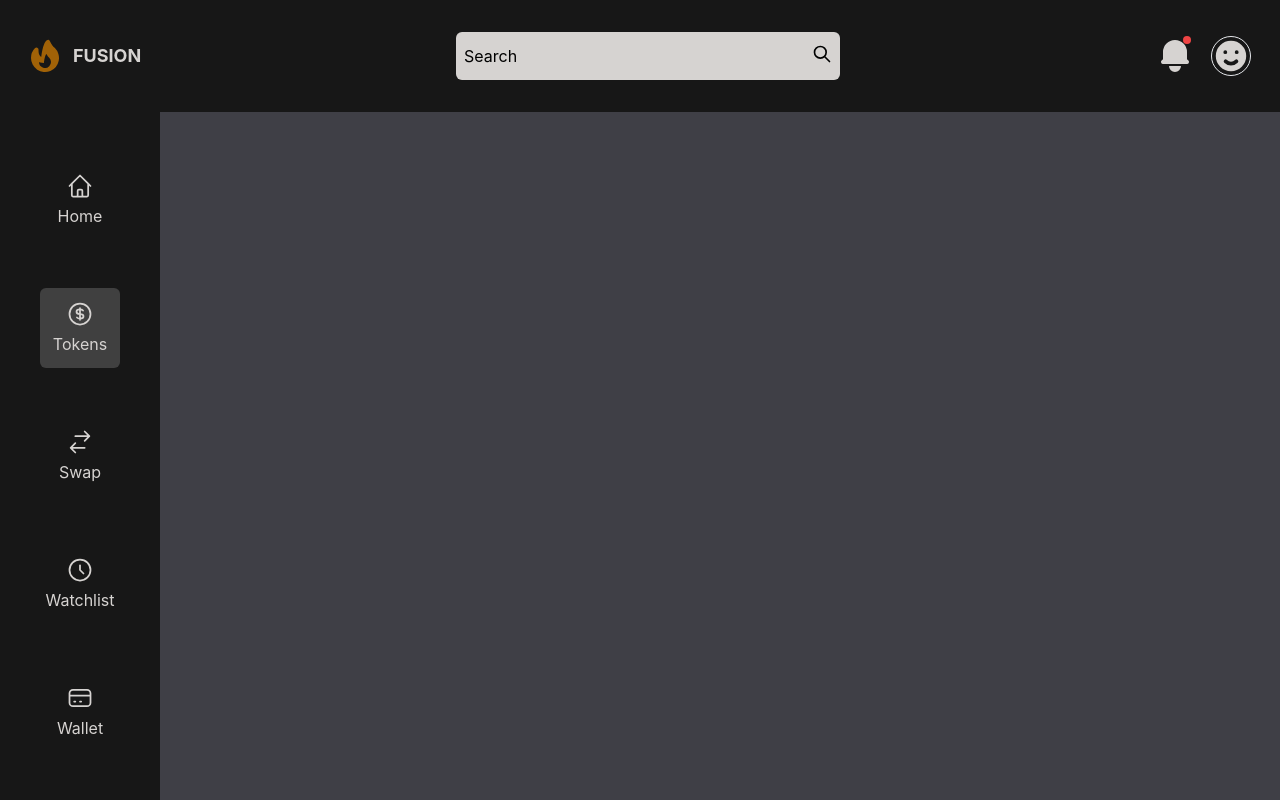
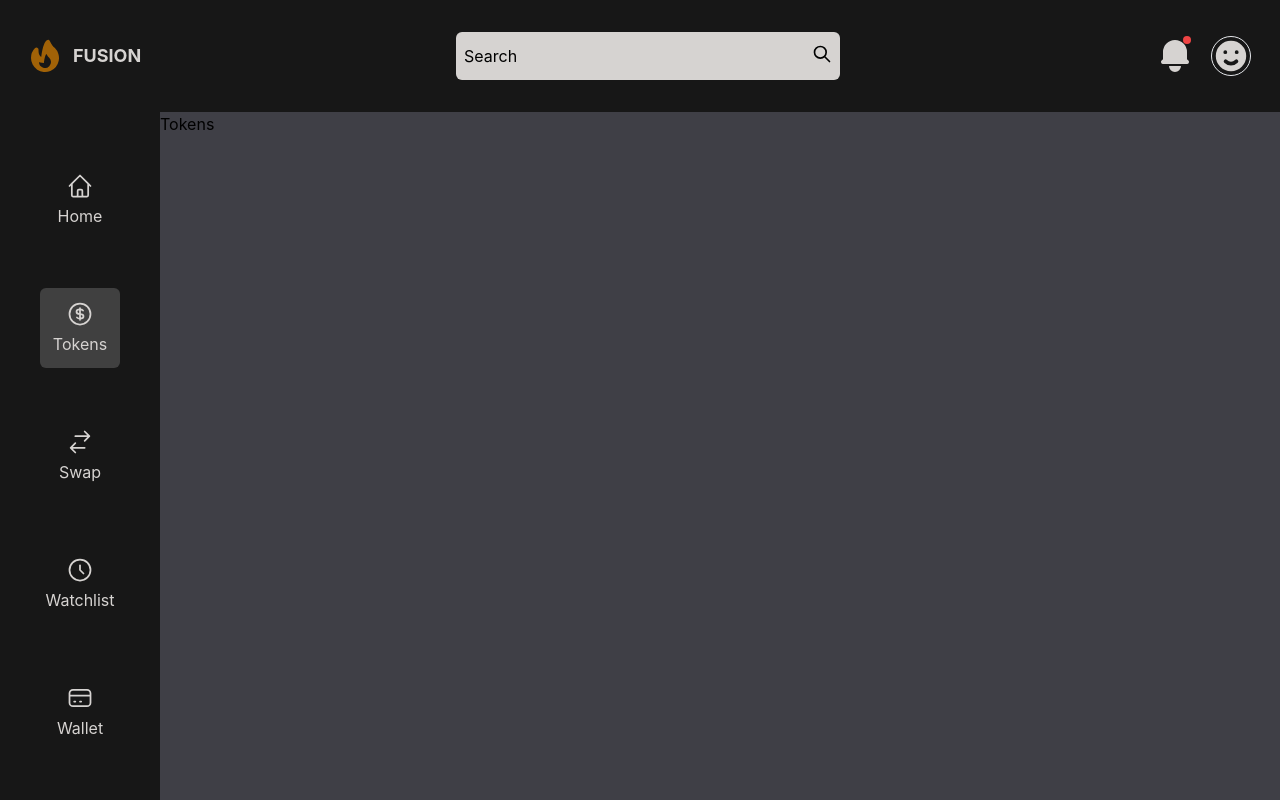
Before and after one commit to cajr11/fusion-cryptoapp-reactjs, a React (Create React App) app: page /tokens in a window 1280 px wide. Built offline with nearby package versions, Linux system fonts and the light colour scheme; no server answers.

Commit message:
loading spinner on top 10

```diff
--- a/package.json
+++ b/package.json
@@ -12,6 +12,7 @@
     "react-chartjs-2": "^4.0.1",
     "react-dom": "^17.0.2",
     "react-elastic-carousel": "^0.11.5",
+    "react-loader-spinner": "^5.1.4",
     "react-router-dom": "^6.2.1",
     "react-scripts": "5.0.0",
     "styled-components": "^5.3.3",
--- a/src/App.js
+++ b/src/App.js
@@ -1,14 +1,15 @@
 import Layout from "./components/UI/Layout";
 import { Routes, Route } from "react-router-dom";
 import Home from "./pages/Home";
+import Tokens from "./pages/Tokens";
 
 function App() {
   return (
-    <div className="bg-gray-600">
+    <div className="bg-gray-500">
       <Layout>
         <Routes>
             <Route path="/" element={<Home />} />
-            <Route />
+            <Route path="/tokens" element={<Tokens />} />
             <Route />
             <Route />
             <Route />
--- a/src/components/home/BtcUsdMainChart.js
+++ b/src/components/home/BtcUsdMainChart.js
@@ -10,6 +10,7 @@ import {
 } from "chart.js";
 import { Line } from "react-chartjs-2";
 import { mainChartOptions } from "../../helpers/config";
+import { Rings } from "react-loader-spinner";
 
 ChartJS.register(
   CategoryScale,
--- a/src/components/home/CarouselTopTen.js
+++ b/src/components/home/CarouselTopTen.js
@@ -1,6 +1,7 @@
 import React, { useEffect, useState} from 'react';
 import CarouselItem from './CarouselItem';
 import Carousel from "react-elastic-carousel"
+import { Rings } from 'react-loader-spinner';
 
 const RAPID_API_KEY = process.env.REACT_APP_RAPID_API_KEY;
 
@@ -28,9 +29,9 @@ const CarouselTopTen = () => {
     { width: 800, itemsToShow: 4 },
   ];
 
-
   return (
     <Carousel className='h-full w-full' breakPoints={breakPoints} enableMouseSwipe={true}>
+      {!topCoins && <Rings color="rgb(217, 119, 6)" height={80} width={80}/>}
       {topCoins && topCoins.map((coin) => (
         <CarouselItem key={coin.uuid} name={coin.name} symbol={coin.iconUrl} change={coin.change} price={coin.price} />
       ))}
--- a/src/pages/Home.js
+++ b/src/pages/Home.js
@@ -10,7 +10,7 @@ const Home = () => {
         <Poster />
         <BtcUsdMainChart />
       </div>
-      <div className="w-11/12 md:carousel-coins mx-auto mt-2 h-64 md:h-64 bg-neutral-900 flex flex-col justify-center rounded-md">
+      <div className="w-11/12 md:carousel-coins mx-auto mt-2 h-64 md:h-64 bg-neutral-900 flex flex-col justify-center rounded-md border border-gray-600">
           <h1 className='mt-3 mb-3 text-center text-slate-300 font-bold'>Top 10 Coins</h1>
           <CarouselTopTen />
       </div>
--- /dev/null
+++ b/src/pages/Tokens.js
@@ -0,0 +1,9 @@
+import React from 'react'
+
+const Tokens = () => {
+  return (
+    <div>Tokens</div>
+  )
+}
+
+export default Tokens
```
Also changed, not shown: 1 other file (tests, documents, lock files or other folders).
